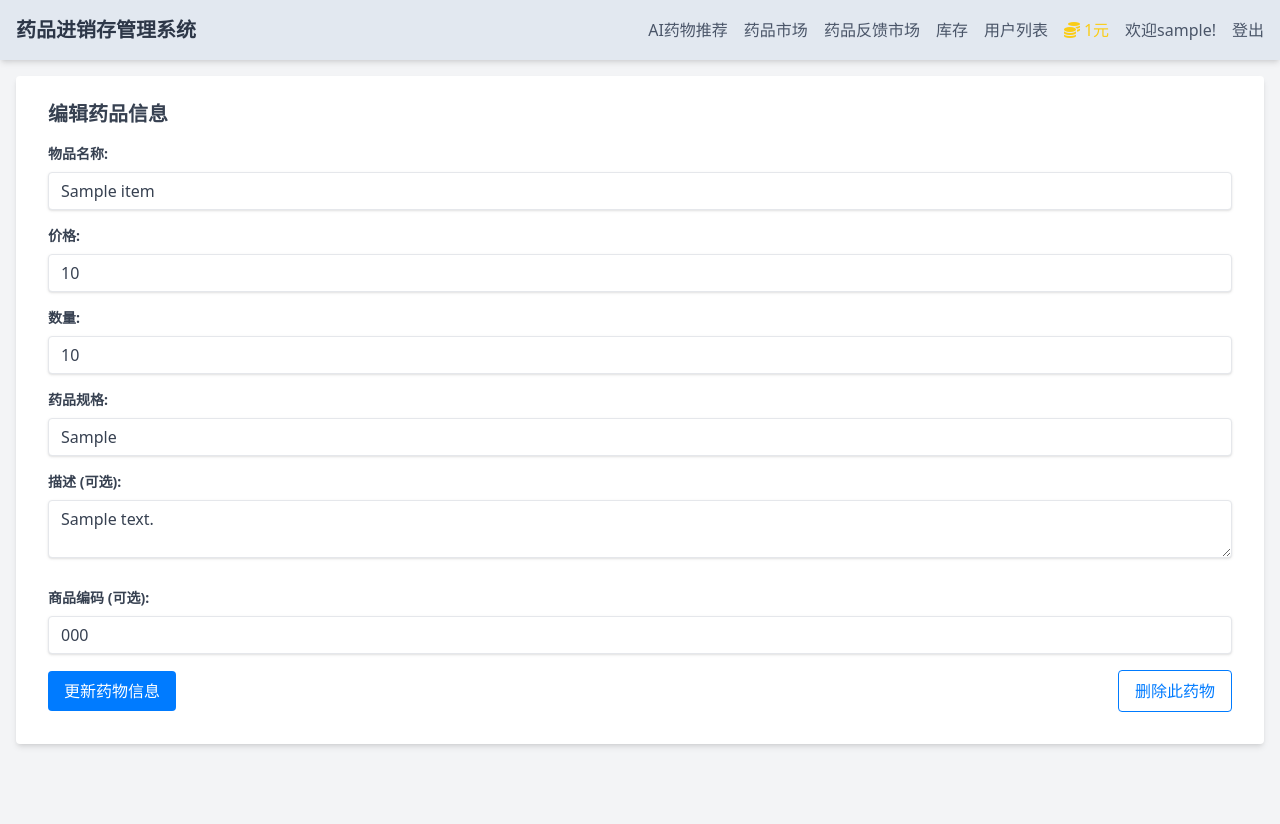
After one commit to iocion/Database_design, a Flask app: page /update_item/1 in a window 1280 px wide. The commit adds this page. Run offline with Flask 3, Linux system fonts and the light colour scheme; a user stored in the database is signed in; tables that the repository leaves empty hold one stand-in row (values such as "Sample post"); some libraries are stand-ins or nearby versions.

Commit message:
新增药品查询

```diff
--- a/market/__init__.py
+++ b/market/__init__.py
@@ -18,7 +18,7 @@ login_manager.login_message_category = "info"
 
 login_manager.login_message = "请先登录才能访问此页面！"
 # Getter and Setter methods
-from market import routes
+from market import routes    # 导入路由文件
 
 # from market import app
 # with app.app_context():
--- a/market/routes.py
+++ b/market/routes.py
@@ -2,26 +2,23 @@
 from market import app
 from flask import render_template,redirect,url_for,flash,get_flashed_messages, request,jsonify
 from market.models import Item,User,Comment
-from market.forms import RegisterForm,LoginForm,PurchaseItemForm,SellItemForm
+from market.forms import RegisterForm,LoginForm,PurchaseItemForm,SellItemForm,UpdateItemForm
 from sqlalchemy.exc import IntegrityError
 from market import db
 from flask_login import login_user,login_required,logout_user,current_user
 from openai import OpenAI  # 加入百度的大模型deepseekR8
 import markdown
 import re # 用来进行文本处理
+# from market import admin_required  # 定义管理元用户
 # from mistralai.client import MistralClient
 
 
-
-
-#
+# 首页的AI药物建议部分
+# --------------------------------------------------------------------------------------------------------------------------
 client = OpenAI(
     api_key="525c607104d8891a998419b0d2ad22e0f2f26a7f",
     base_url="https://api-xa0fv6o8a9m1q9hd.aistudio-app.com/v1"
 )
-
-
-
 
 
 @app.route("/", methods=["GET", "POST"])
@@ -45,7 +42,6 @@ def index_page():
                     ],
                     stream=True
                 )
-
                 # Collect response from streaming API
                 # reasoning="" # 分解推理内容和最终内容
                 advice = ""
@@ -65,7 +61,8 @@ def index_page():
 
     return render_template("index.html", condition=condition, advice=advice, error=error)
 
-
+# --------------------------------------------------------------------------------------------------------------------------
+# 仓库存储的显示
 @app.route('/storage',methods=['GET','POST'])
 @login_required
 def storage_page():
@@ -73,6 +70,9 @@ def storage_page():
         owned_items = Item.query.filter_by(owner=current_user.id)
         return render_template('storage.html',items=items,owned_items=owned_items)
 
+
+# ---------------------------------------------------------------------------------------------------------------------------
+# 市场交易的显示
 @app.route('/market',methods=['GET','POST'])
 @login_required
 def market_page():
@@ -85,33 +85,47 @@ def market_page():
         if p_item_object:
                 if current_user.can_purchase(p_item_object):
                     if current_user.budget >= p_item_object.price:   # 判断金额是否大于budget
-                        p_item_object.buy(current_user)
+                        p_item_object.buy(current_user,p_item_object)
                         flash(f"购买成功",category="success")
                     else:
                         missing_money = p_item_object.price-current_user.budget
-                        flash(f"余额不足，还需要{missing_money}元",category="danger")
-        # Sell Item logic
+                        flash(f"余额不足，差{missing_money}元",category="danger")
+        # 售卖药品的逻辑
         sold_item = request.form.get('sold_item')
         s_item_object = Item.query.filter_by(name=sold_item).first()
         if s_item_object:
             if current_user.can_sell(s_item_object):
                 s_item_object.sell(current_user)
-                flash(f"恭喜你成功卖出{s_item_object.name}",category="success")
+                flash(f"药品{s_item_object.name}已放置药品市场",category="success")
         return redirect(url_for('market_page'))
 
     if request.method == 'GET':
-        # if purchase_form.validate_on_submit():
-        #     print(request.form.get('purchase_item'))
         items = Item.query.filter_by(owner=None)
         owned_items = Item.query.filter_by(owner=current_user.id)
         return render_template('market.html',items=items,purchase_form=purchase_form,owned_items=owned_items,selling_form=selling_form)
 
+# ---------------------------------------------------------------------------------------------------------------------------
+# 药品查询部分
+@app.route('/api/query/<string:item_name>', methods=['GET', 'POST'])
+def query_item(item_name):
+    # 使用 SQLAlchemy 的 like() 方法进行模糊查询
+    #  like()  方法: 用于在数据库中执行模式匹配查询。
+    #  %:   表示可以匹配任何字符序列（包括空序列）。
+    item = Item.query.filter(Item.name.like(f'%{item_name}%')).first()
 
+    if item:
+        return jsonify({
+            'name': item.name,
+            'price': item.price,
+            'barcode': item.barcode,
+            'description': item.description,
+            'quantity': item.quantity
+        })
+    else:
+        return jsonify({'error': '未找到相关药品'}), 404
 
-    # items = Item.query.filter_by(owner=None)
-    # return render_template('market.html', items=items, purchase_form=purchase_form)
-
-
+# ----------------------------------------------------------------------------------------------------------------------
+# 用户注册部分
 @app.route('/register', methods=['GET', 'POST'])
 def register_page():
     form = RegisterForm()
@@ -131,7 +145,6 @@ def register_page():
         except IntegrityError:
             db.session.rollback()
             flash("邮箱已存在", category="danger")
-
     # 处理表单验证错误（无论是否提交成功）
     if form.errors:
         for field_name, err_msgs in form.errors.items():
@@ -145,12 +158,11 @@ def register_page():
                     flash("用户名已经存在,两次密码输入不相同!", category="danger")
                 else:
                     flash(f"{err_msg}", category="danger")
-
     # 统一返回渲染的模板（无论是否有错误）
     return render_template('register.html', form=form)
 
-
-
+# ----------------------------------------------------------------------------------------------------------------------
+# 用户登录部分
 @app.route('/login',methods=['GET','POST'])
 def login_page():
      form = LoginForm()
@@ -168,9 +180,8 @@ def login_page():
                flash('密码错误或者用户不存在',category='danger')
      return render_template('login.html',form=form)
 
-# It's a static website
-# if we add vue ,js and css ,things will be different
-
+# -----------------------------------------------------------------------------------------------------------------------
+# 用户登出部分
 @app.route("/logout")
 @login_required
 def logout_page():
@@ -178,37 +189,39 @@ def logout_page():
     flash("已经成功退出登录", category="info")
     return redirect(url_for('index_page'))
 
-
-@app.route("/game")
-def game_page():
-     return render_template("game.html")
-
-
+# -----------------------------------------------------------------------------------------------------------------------
+# 用户个人信息部分
 @app.route("/user_table")
 @login_required
-def just_for_fun_page():
-    # 使用 SQLAlchemy Query API 查询所有用户
+def user_table_page():
     users = User.query.all()
-    return render_template('just_for_fun.html', users=users)
+    return render_template('user_table.html', users=users)
 
-
-
-
-
+# -----------------------------------------------------------------------------------------------------------------------
+# 评论系统当前药物显示
 @app.route('/notion',methods=['GET','POST'])
 def notion_page():
-    # 使用 SQLAlchemy Query API 查询所有用户
-    # items = Item.query.all()
+    items = Item.query.all()
     items = Item.query.filter_by(name="蒙脱石散").first()
     comment = Comment.query.filter_by(item_id=items.id).order_by(Comment.created_at.desc()).all()
+    # update_item_form = UpdateItemForm()
+    # if update_item_form.validate_on_submit():
+    #     try:
+    #         item_to_insert = Item(
+    #             name=update_item_form.item_name.data,
+    #             price=update_item_form.item_price.data,
+    #             barcode=update_item_form.item_barcode.data,
+    #             description=update_item_form.item_description.data
+    #         )
+    #         db.session.add(item_to_insert)
+    #         db.session.commit()
+    #         login_user(item_to_insert)
+    #         flash(f'{item_to_insert.data}成功录入', category='success')
+    #         return redirect(url_for('index_page')) # 跳转页面
+    #     except IntegrityError:
+    #         db.session.rollback()
+    #         flash("此药品已经已存在", category="danger")
     return render_template('notion.html',item=items,comments=comment)
-
-@app.route('/item/<int:item_id>')  # 定义货物的view视图
-def view_item(item_id):
-    item = Item.query.get_or_404(item_id)
-    comments = Comment.query.filter_by(item_id=item_id).order_by(Comment.created_at.desc()).all()
-    return render_template('item_details.html', item=item, comments=comments)
-
 # 增加评论系统
 @app.route('/api/comments', methods=['POST'])
 @login_required
@@ -216,7 +229,6 @@ def post_comment():
     data = request.get_json()
     comment_text = data.get('comment_text')
     item_id = 9
-
     if not comment_text:
         return jsonify({'message': '评论内容不能为空'}), 400
     if not item_id:
@@ -244,3 +256,57 @@ def post_comment():
         'comment_text': new_comment.comment_text,
         'created_at': new_comment.created_at.isoformat()
     }), 201
+# 删除评论
+# @app.route('/api/comments/<int:comment_id>', methods=['DELETE'])
+# @login_required
+# def delete_comment(comment_id):
+#     comment = Comment.query.get_or_404(comment_id)
+#     if comment.user_id != current_user.id:
+#         return jsonify({'message': '你没有权限删除这个评论'}), 403
+
+#     db.session.delete(comment)
+#     db.session.commit()
+#     return jsonify({'message': '评论已删除'}), 200
+# -----------------------------------------------------------------------------------------------------------------------
+# 更新货物
+@app.route('/update_item/<int:item_id>', methods=['GET', 'POST'])
+@login_required
+def update_item(item_id):
+    item = Item.query.get_or_404(item_id)
+    # if current_user.id == current_user.admin or item.owner == current_user.id:
+    # # 判断是否是管理员或者物品的拥有者
+    if True:
+        if request.method == 'POST':
+            item.name = request.form.get('item_name')
+            item.price = request.form.get('item_price')
+            item.barcode = request.form.get('item_barcode')
+            item.quantity = request.form.get('item_quantity')
+            item.description = request.form.get('item_description')
+            db.session.commit()
+            flash(f"成功更新物品: {item.name}", category="success")
+            return redirect(url_for('market_page'))
+        return render_template('update_item.html', item=item) # 渲染更新表单
+    else:
+        flash("你没有权限更新这个物品", category="danger")
+        return redirect(url_for('market_page'))
+# 删除货物
+
+@app.route('/delete_item/<int:item_id>', methods=['POST'])
+@login_required
+def delete_item(item_id):
+    item = Item.query.get_or_404(item_id)
+    if item.owner == current_user.id:
+        db.session.delete(item)
+        db.session.commit()
+        flash(f"成功删除物品: {item.name}", category="success")
+    else:
+        flash("你没有权限删除这个物品", category="danger")
+    return redirect(url_for('market_page'))
+
+
+
+# @app.route('/item/<int:item_id>')  # 定义货物的view视图
+# def view_item(item_id):
+#     item = Item.query.get_or_404(item_id)
+#     comments = Comment.query.filter_by(item_id=item_id).order_by(Comment.created_at.desc()).all()
+#     return render_template('item_details.html', item=item, comments=comments)
--- a/market/templates/base.html
+++ b/market/templates/base.html
@@ -160,7 +160,7 @@
                     <li><a class="nav-link-soft" href="{{ url_for('market_page') }}">药品市场</a></li>
                     <li><a class="nav-link-soft" href="{{ url_for('notion_page') }}">药品反馈市场</a></li>
                     <li><a class="nav-link-soft" href="{{ url_for('storage_page') }}">库存</a></li>
-                    <li><a class="nav-link-soft" href="{{ url_for('just_for_fun_page') }}">用户列表</a></li> {# Applied custom link class #}
+                    <li><a class="nav-link-soft" href="{{ url_for('user_table_page') }}">用户列表</a></li> {# Applied custom link class #}
                 </ul>
 
                 {% if current_user.is_authenticated %}
@@ -181,23 +181,25 @@
                 {% endif %}
             </div>
         </div>
-        {# Moved the mobile menu outside the main flex container but within the nav #}
+        {# 适配手机界面 #}
         <div class="mobile-menu" id="navbarNavMobile"> {# Added mobile-menu class and ID #}
              {% if current_user.is_authenticated %}
                 <a class="nav-link-soft" href="{{ url_for('index_page') }}">AI药物推荐</a>
                 <a class="nav-link-soft" href="{{ url_for('notion_page') }}">药品市场</a>
                 <a class="nav-link-soft" href="{{ url_for('market_page') }}">商店</a>
-                <a class="nav-link-soft" href="{{ url_for('just_for_fun_page') }}">用户列表</a>
-                <a class="text-yellow-400 flex items-center px-4 py-2" href="#"> {# Added padding for mobile link #}
-                    <i class="fas fa-coins mr-1"></i>{{ current_user.prettier_budget }}
-                </a>
+                <a class="nav-link-soft" href="{{ url_for('storage_page') }}">库存</a>
+                <a class="nav-link-soft" href="{{ url_for('user_table_page') }}">用户列表</a>
+                    <a class="text-yellow-400 flex items-center" href="#">
+                        <i class="fas fa-coins mr-1"></i>{{ current_user.prettier_budget }}
+                    </a>
                 <a class="nav-link-soft" href="#">欢迎{{ current_user.username }}!</a>
                 <a class="nav-link-soft" href="{{ url_for('logout_page') }}">登出</a>
             {% else %}
-                <a class="nav-link-soft" href="{{ url_for('index_page') }}">AI药物推荐</a>
-                <a class="nav-link-soft" href="{{ url_for('notion_page') }}">药品市场</a>
-                <a class="nav-link-soft" href="{{ url_for('market_page') }}">商店</a>
-                <a class="nav-link-soft" href="{{ url_for('just_for_fun_page') }}">用户列表</a>
+            <a class="nav-link-soft" href="{{ url_for('index_page') }}">AI药物推荐</a>
+            <a class="nav-link-soft" href="{{ url_for('notion_page') }}">药品市场</a>
+            <a class="nav-link-soft" href="{{ url_for('market_page') }}">商店</a>
+            <a class="nav-link-soft" href="{{ url_for('storage_page') }}">库存</a>
+            <a class="nav-link-soft" href="{{ url_for('user_table_page') }}">用户列表</a>
                 <a class="nav-link-soft" href="{{ url_for('login_page') }}">登录</a>
                 <a class="nav-link-soft" href="{{ url_for('register_page') }}">注册</a>
             {% endif %}
--- a/market/templates/includes/owned_items_modals.html
+++ b/market/templates/includes/owned_items_modals.html
@@ -5,7 +5,7 @@
     }
  </style>
 <!-- 购买确认 -->
-<div class="modal fade" id="Modal-SellingConfirm-{{ owned_item.id }}"
+<div class="modal fade" id="Modal-SellingConfirm-{{ owned_items.id }}"
     tabindex="-1"
     role="dialog"
     aria-labelledby="exampleModalLabel"
@@ -14,7 +14,7 @@
        <div class="modal-content">
           <div class="modal-header">
             <h5 class="modal-title" id="ModalLabel">
-               {{ owned_item.name }}
+               {{ owned_items.name }}
             </h5>
              <button type="button" class="close" data-dismiss="modal" aria-label="Close">
              <span aria-hidden="true">&times;</span>
@@ -32,7 +32,7 @@
                    点击出售商品并放置到药品市场
                 </h8>
                 <br>
-                <input id="purchase_item" name="purchase_item" type="hidden" value="{{ owned_item.name }}">
+                <input id="purchase_item" name="purchase_item" type="hidden" value="{{ owned_items.name }}">
                 {{ selling_form.submit(class="btn btn-outline-danger btn-block") }}
             </form>
          </div>
--- /dev/null
+++ b/market/templates/update_item.html
@@ -0,0 +1,58 @@
+{% extends 'base.html' %}
+{% block title %}
+    编辑药品信息
+{% endblock %}
+
+{% block content %}
+<div class="bg-white shadow-md rounded px-8 pt-6 pb-8 mb-4">
+    <h2 class="block text-gray-700 text-xl font-bold mb-4">编辑药品信息</h2>
+    <form method="POST" action="{{ url_for('update_item', item_id=item.id) }}">
+        <div class="mb-4">
+            <label class="block text-gray-700 text-sm font-bold mb-2" for="item_name">
+                物品名称:
+            </label>
+            <input class="shadow appearance-none border rounded w-full py-2 px-3 text-gray-700 leading-tight focus:outline-none focus:shadow-outline" id="item_name" name="item_name" type="text" value="{{ item.name }}" required>
+        </div>
+        <div class="mb-4">
+            <label class="block text-gray-700 text-sm font-bold mb-2" for="item_price">
+                价格:
+            </label>
+            <input class="shadow appearance-none border rounded w-full py-2 px-3 text-gray-700 leading-tight focus:outline-none focus:shadow-outline" id="item_price" name="item_price" type="number" value="{{ item.price }}" required>
+        </div>
+        <div class="mb-4">
+            <label class="block text-gray-700 text-sm font-bold mb-2" for="item_quantity">
+                数量:
+            </label>
+            <input class="shadow appearance-none border rounded w-full py-2 px-3 text-gray-700 leading-tight focus:outline-none focus:shadow-outline" id="item_quantity" name="item_quantity" type="text" value="{{ item.quantity }}">
+        </div>
+        <div class="mb-4">
+            <label class="block text-gray-700 text-sm font-bold mb-2" for="item_quantity">
+                药品规格:
+            </label>
+            <input class="shadow appearance-none border rounded w-full py-2 px-3 text-gray-700 leading-tight focus:outline-none focus:shadow-outline" id="item_quantity" name="item_quantity" type="text" value="{{ item.specification }}">
+        </div>
+        <div class="mb-6">
+            <label class="block text-gray-700 text-sm font-bold mb-2" for="item_description">
+                描述 (可选):
+            </label>
+            <textarea class="shadow appearance-none border rounded w-full py-2 px-3 text-gray-700 leading-tight focus:outline-none focus:shadow-outline" id="item_description" name="item_description">{{ item.description }}</textarea>
+        </div>
+        <div class="mb-4">
+            <label class="block text-gray-700 text-sm font-bold mb-2" for="item_barcode">
+                商品编码 (可选):
+            </label>
+            <input class="shadow appearance-none border rounded w-full py-2 px-3 text-gray-700 leading-tight focus:outline-none focus:shadow-outline" id="item_barcode" name="item_barcode" type="text" value="{{ item.barcode }}">
+        </div>
+        <div class="flex items-center justify-between">
+            <button class="btn-custom-tailwind" type="submit">
+                更新药物信息
+            </button>
+            <form method="POST" action="{{ url_for('delete_item', item_id=item.id) }}" style="display: inline;">
+                <button class="btn-outline-custom-tailwind" type="submit">
+                    删除此药物
+                </button>
+            </form>
+        </div>
+    </form>
+</div>
+{% endblock %}
```
Also changed, not shown: market/decorators.py (added, +12 -0 lines), market/forms.py (+13 -0 lines), market/models.py (+15 -11 lines), market/templates/game.html (deleted, +0 -38 lines), market/templates/includes/items_modals.html (+18 -34 lines), market/templates/market.html (+118 -59 lines), market/templates/notion.html (+19 -20 lines), market/templates/storage.html (+29 -34 lines), market/templates/user_table.html (renamed from market/templates/just_for_fun.html).
